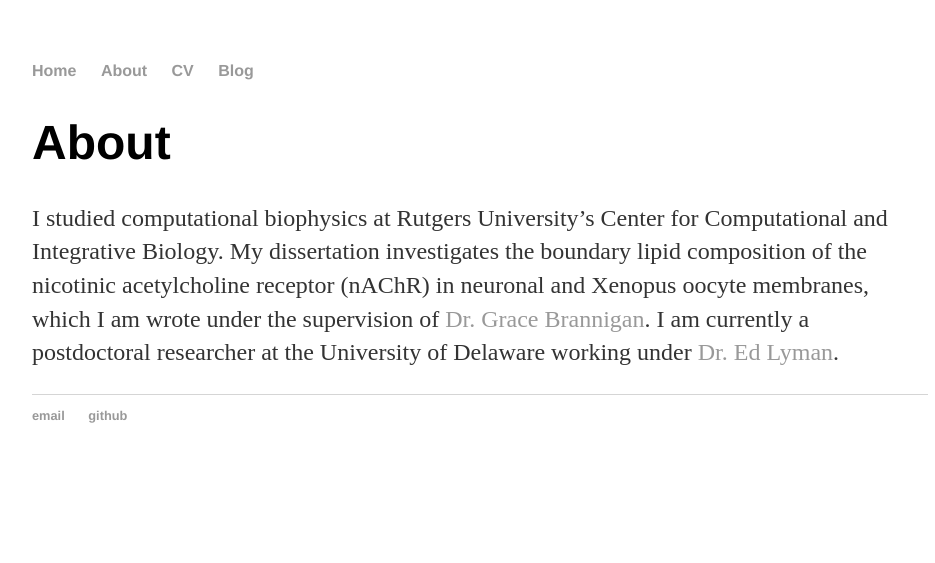
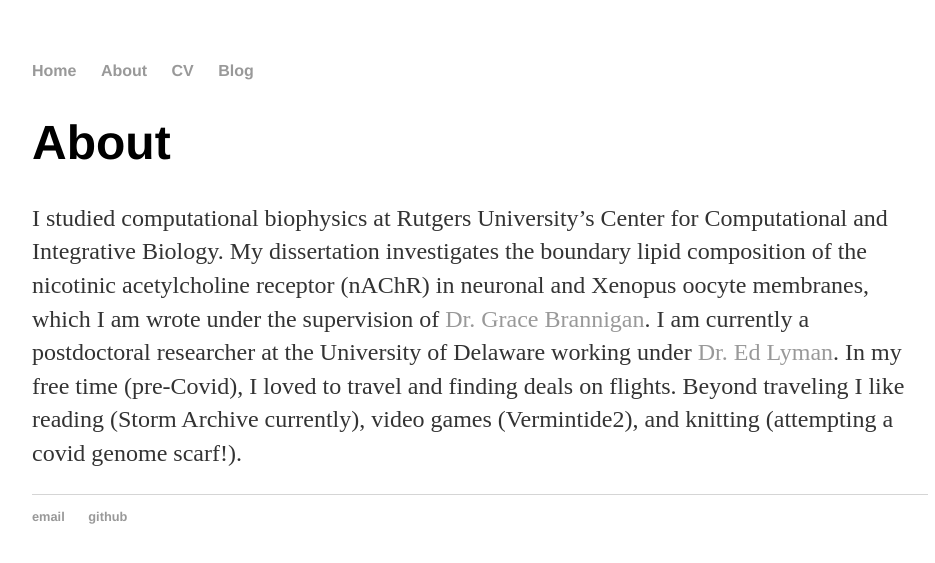
Before and after one commit to lms464/LiamsBlog, a Jekyll site: the page built from about/index.html, in a window 1280 px wide. Shown: the top 563 px of the page, without its empty margins (160-1095 px from the left). Built offline with Jekyll 4.4.1, drawn with Linux system fonts in a browser that asks for light colours.

Commit message:
updtated about

```diff
--- a/about/index.html
+++ b/about/index.html
@@ -8,5 +8,7 @@ title: About Liam
 			<p>
 			I studied computational biophysics at Rutgers University’s Center for Computational and Integrative Biology. My dissertation investigates the boundary lipid composition of the nicotinic acetylcholine receptor (nAChR) in neuronal and Xenopus oocyte membranes, which I am wrote under the supervision of  <a href="https://branniganlab.org/">Dr. Grace Brannigan</a>. I am currently a postdoctoral researcher at the University of Delaware working under <a href=" https://sites.google.com/udel.edu/phys-lymangroup/">Dr. Ed Lyman</a>.
 
+			In my free time (pre-Covid), I loved to travel and finding deals on flights. Beyond traveling I like reading (Storm Archive currently), video games (Vermintide2), and knitting (attempting a covid genome scarf!).
+
 			</p>
 		</div>
```
